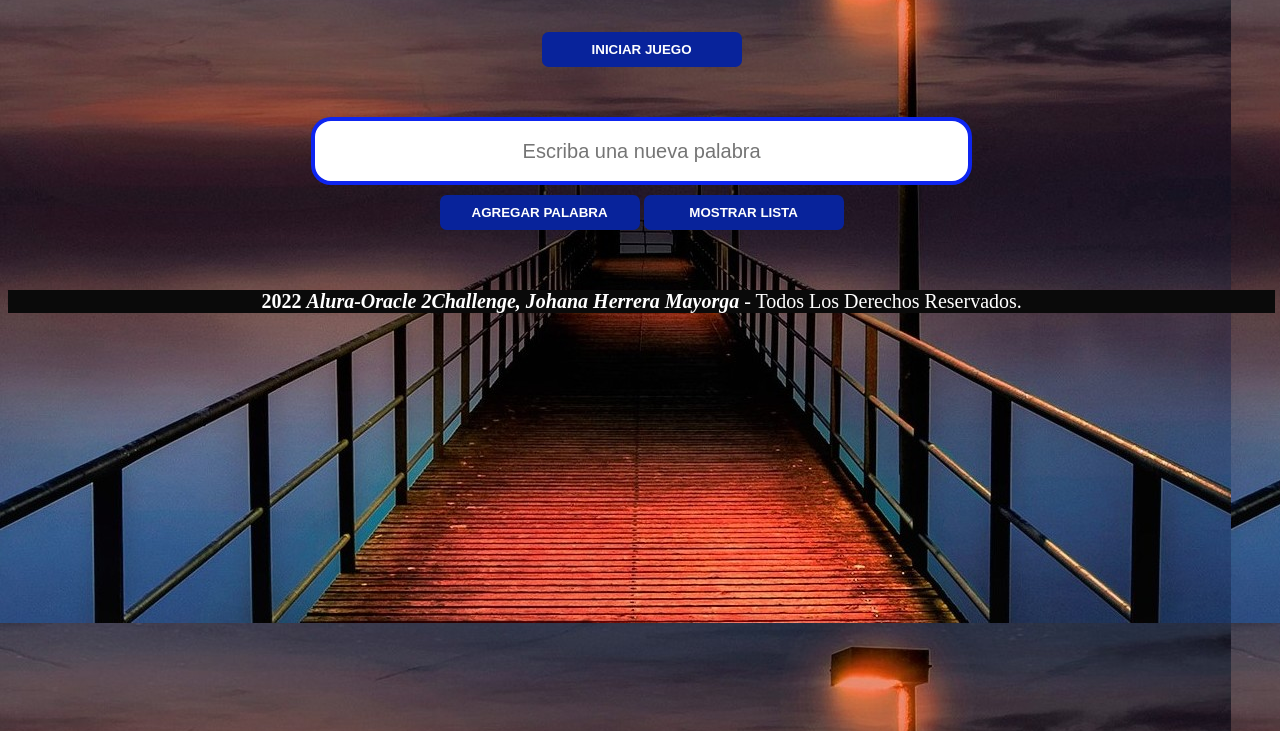
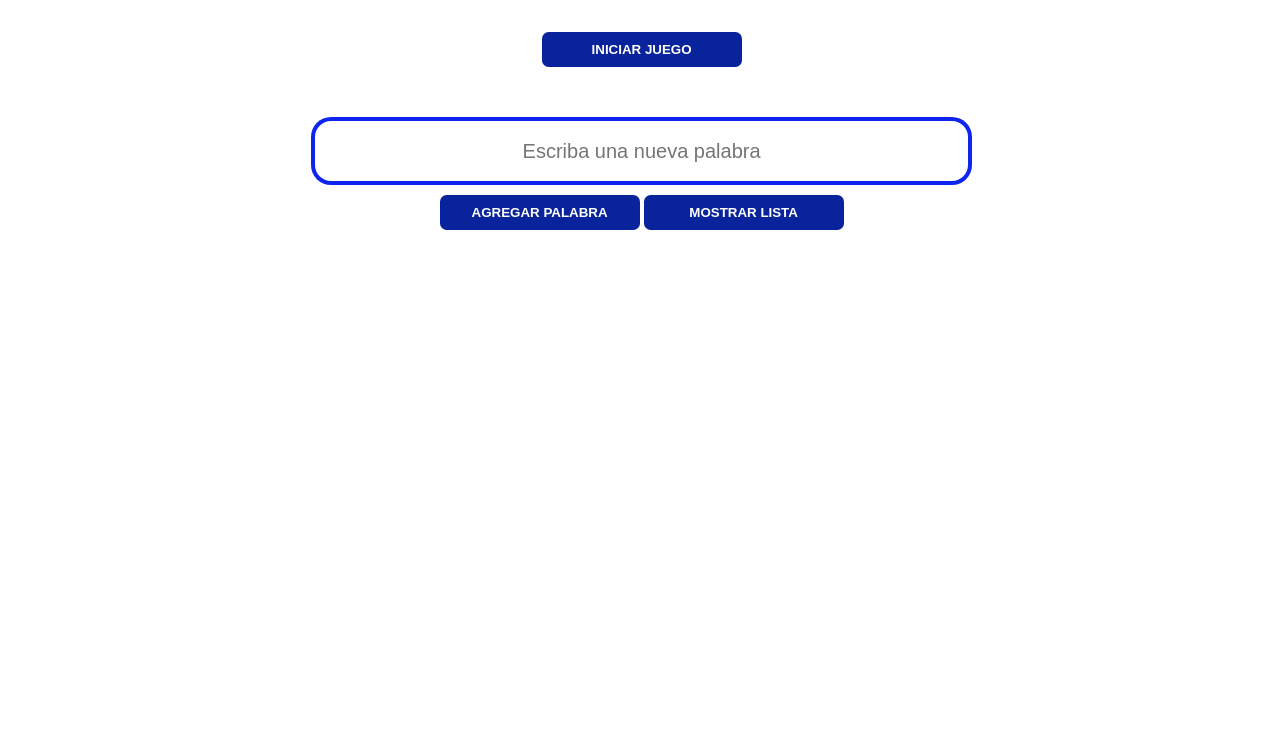
Before and after one commit to johahm/ahorcado, a plain HTML site: page index.html in a window 1280 px wide. Shown: the part 69-800 px from the top of the page. Drawn offline with Linux system fonts and the light colour scheme.

Commit message:
Update style.css

```diff
--- a/style.css
+++ b/style.css
@@ -1,5 +1,5 @@
 body {
-    background-image: url("fondo1.jpg");
+    background-color: # 606c88;
     width: 99%;
     text-align: absolute;
     height: 90%;
@@ -44,7 +44,6 @@ body {
 .footer {
     height: 10%;
     width: 100%;
-    background-color: rgb(10, 10, 10);
     text-align:center;
 }
 #regresar {
```
